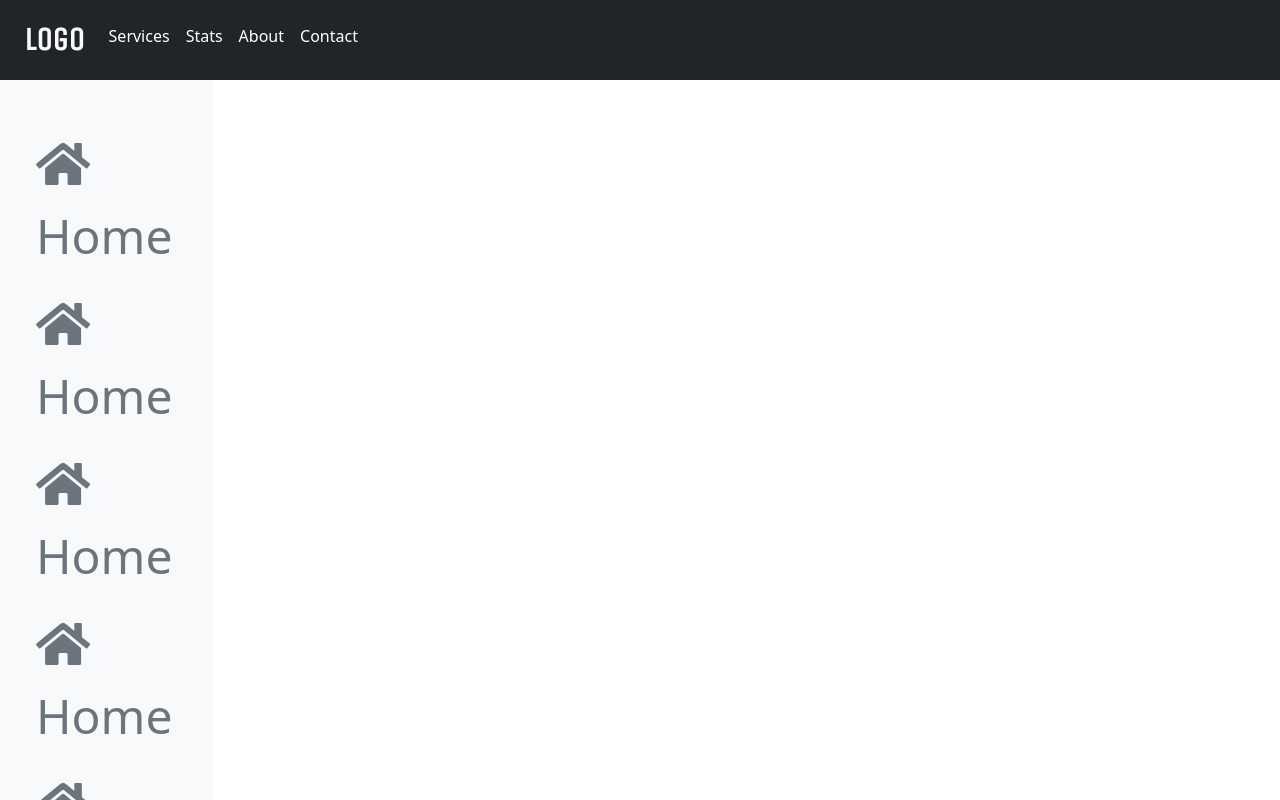
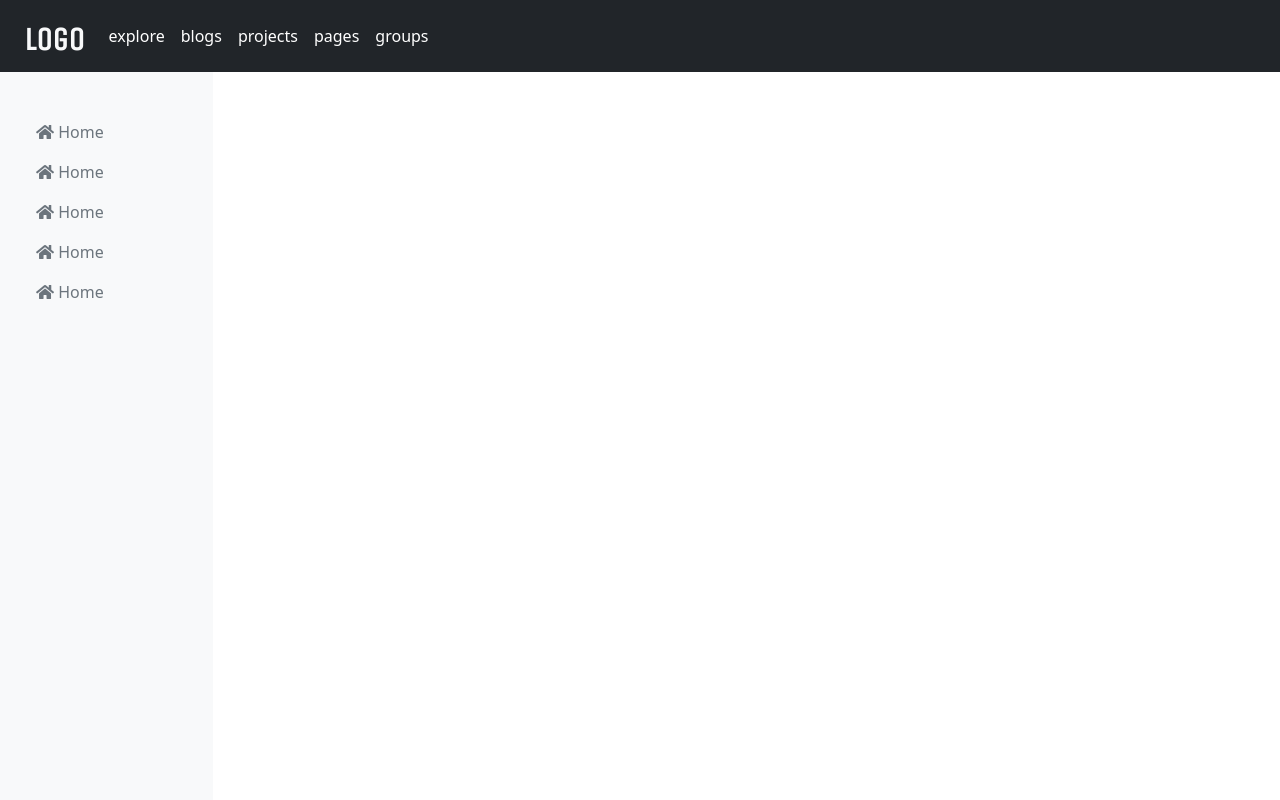
Before and after one commit to KidusAlemayehu/profile-web-app-with-flask, a Flask app: template templates/home.html in a window 1280 px wide. Run offline with Flask 2, Linux system fonts and the light colour scheme; the template is opened without the code that fills it, so the values that code supplies are empty; some libraries are stand-ins or nearby versions; some web fonts are replaced.

Commit message:
templates edition

```diff
--- a/app.py
+++ b/app.py
@@ -11,7 +11,7 @@
     return render_template('base.html')
 
 
-@app.route("/<user_id>/home")
+@app.route("/<user_id>/home/status")
 def home(user_id):
     return render_template('home.html', user_id=user_id)
 
--- a/static/css/styles.css
+++ b/static/css/styles.css
@@ -188,5 +188,5 @@
 
 .home-showcase .sidenav ul li a {
     text-decoration: none;
-    font-size: 3em;
+    font-size: 1em;
 }
--- a/templates/home.html
+++ b/templates/home.html
@@ -14,25 +14,25 @@
 <body>
     <nav class="navbar navbar-expand-sm navbar-fixed bg-dark sticky-top">
         <div class="caontainer-fluid">
-            <ul class="navbar-nav ms-xl-4">
+            <ul class="navbar-nav ms-4">
                 <li class="nav-item">
                     <a class="navbar-brand text-light">Logo</a>
                 </li>
                 <li class="nav-item">
-                    <a class="nav-link" href="#">Services</a>
+                    <a class="nav-link" href="#">explore</a>
                 </li>
                 <li class="nav-item">
-                    <a class="nav-link" href="#">Stats</a>
+                    <a class="nav-link" href="#">blogs</a>
                 </li>
                 <li class="nav-item">
-                    <a class="nav-link" href="#">About</a>
+                    <a class="nav-link" href="#">projects</a>
                 </li>
                 <li class="nav-item">
-                    <a class="nav-link" href="#">Contact</a>
+                    <a class="nav-link" href="#">pages</a>
                 </li>
-            </ul>
-            <ul class="navbar-nav mx-auto">
-
+                <li class="nav-item">
+                    <a class="nav-link" href="#">groups</a>
+                </li>
             </ul>
         </div>
     </nav>
--- a/templates/sign-in.html
+++ b/templates/sign-in.html
@@ -23,7 +23,7 @@
                 <li class="nav-item">
                     <p class="text-light">Don't have an account ? </p>
                 </li>
-                <li> <button class="btn btn-success" type="button">Sign Up <i class="fas fa-plus"></i></button></li>
+                <li> <button class="btn btn-success" type="button">Sign Up  <i class="fas fa-user-plus"></i></button></li>
             </ul>
         </div>
     </nav>
@@ -32,7 +32,7 @@
             <div class="row">
                 <div class="col-xl-6 mx-auto">
                     <div class="text-center text-dark mt-lg-5 title">
-                        <h4>Sign Up</h4>
+                        <h4>Sign In</h4>
                     </div>
                 </div>
             </div>
--- a/templates/sign-up.html
+++ b/templates/sign-up.html
@@ -23,7 +23,7 @@
                 <li class="nav-item">
                     <p class="text-light">Already have an account ? </p>
                 </li>
-                <li> <button class="btn btn-primary" type="button">Sign In <i class="fas fa-plus"></i></button></li>
+                <li> <button class="btn btn-primary" type="button">Sign In <i class="fas fa-sign-in-alt"></i></button></li>
             </ul>
         </div>
     </nav>
```
